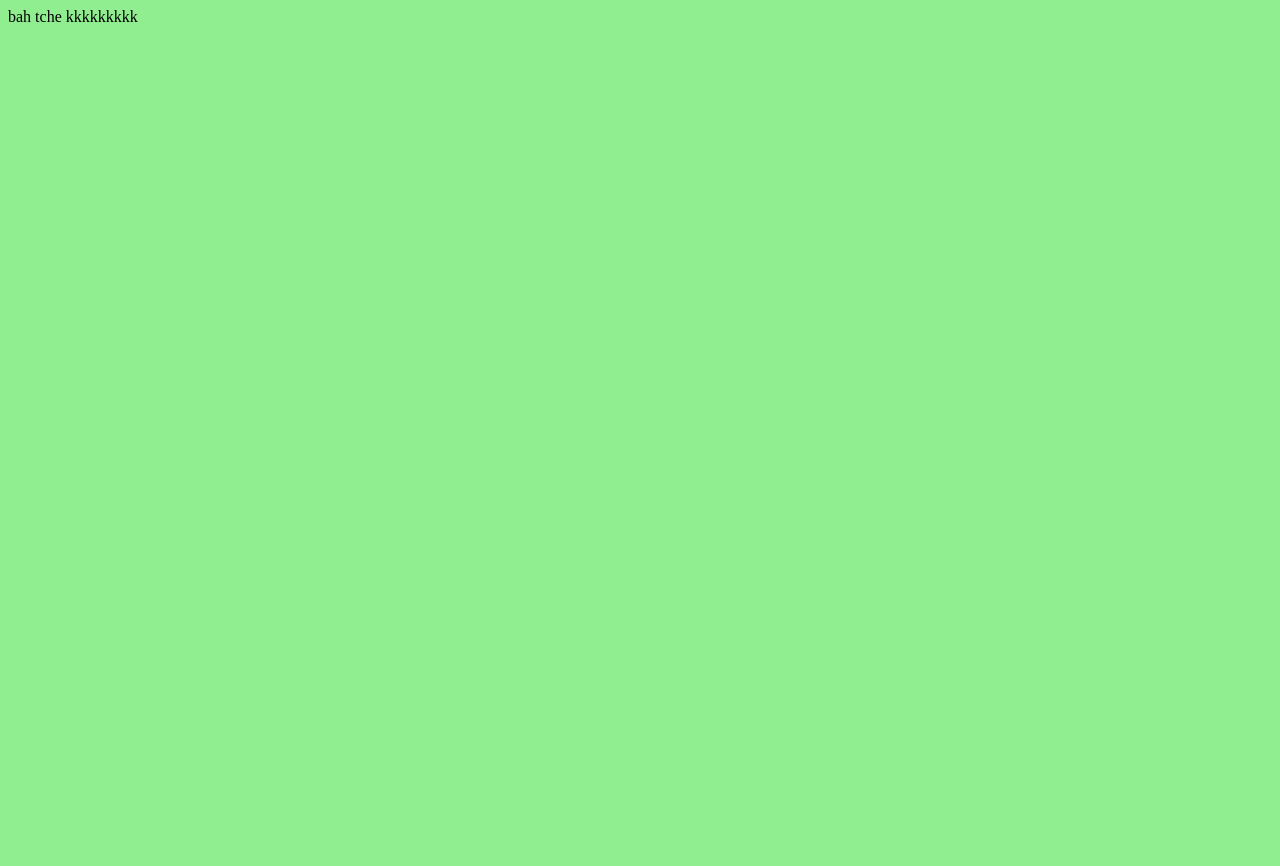
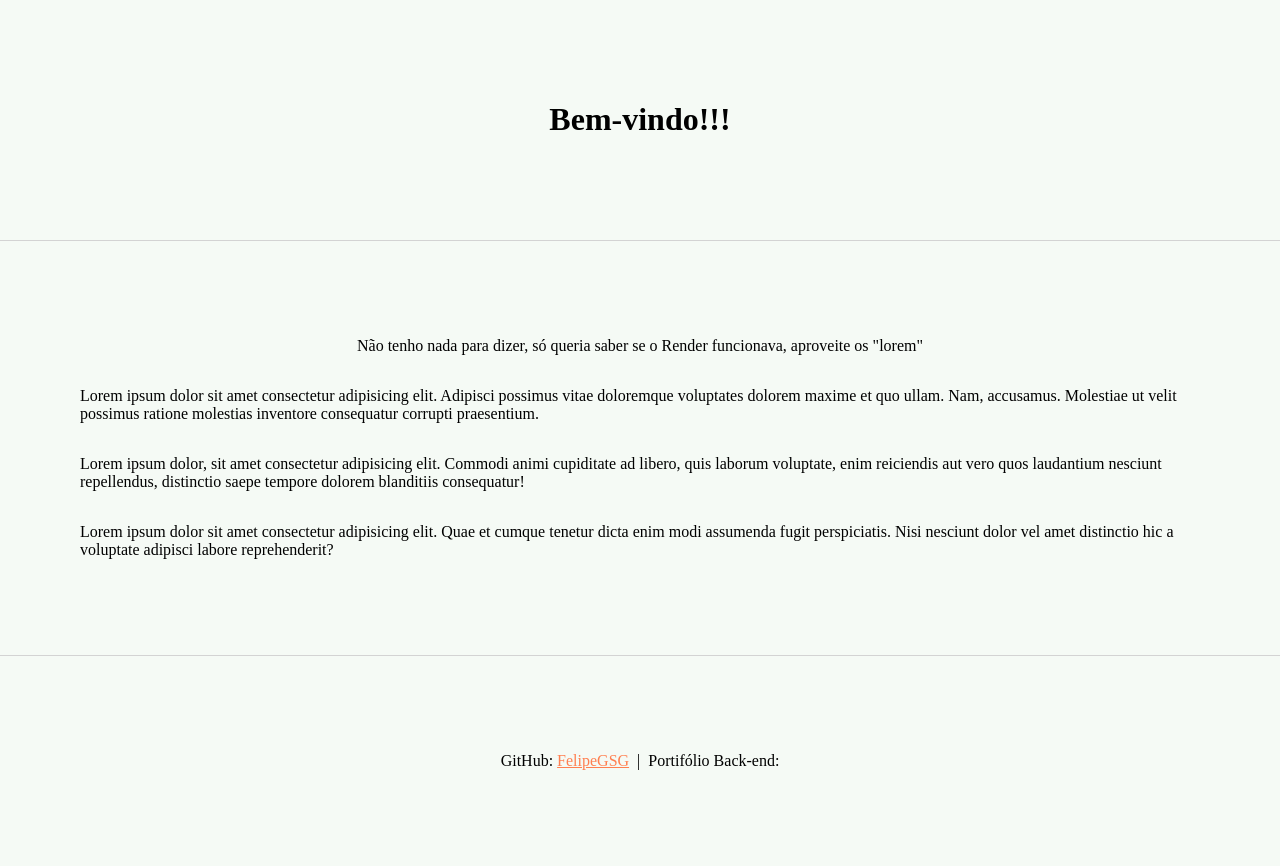
Before and after one commit to FelipeGSG/primeiro-uso-render, a website: page public/index.html in a window 1280 px wide. Before the commit the page ends 800 px from the top, so only its background shows below. Drawn offline with Linux system fonts and the light colour scheme.

Commit message:
Add files via upload

```diff
--- /dev/null
+++ b/package.json
@@ -0,0 +1,5 @@
+{
+  "dependencies": {
+    "express": "^4.21.2"
+  }
+}
--- a/public/index.html
+++ b/public/index.html
@@ -3,11 +3,23 @@
 <head>
     <meta charset="UTF-8">
     <meta name="viewport" content="width=device-width, initial-scale=1.0">
-    <title>Document</title>
+    <title>Primeiro teste</title>
 
     <link rel="stylesheet" href="style.css">
 </head>
 <body>
-    bah tche kkkkkkkkk
+    <header>
+        <h1>Bem-vindo!!!</h1>
+    </header>
+    <main>
+        <p>Não tenho nada para dizer, só queria saber se o Render funcionava, aproveite os "lorem"</p>
+        <p>Lorem ipsum dolor sit amet consectetur adipisicing elit. Adipisci possimus vitae doloremque voluptates dolorem maxime et quo ullam. Nam, accusamus. Molestiae ut velit possimus ratione molestias inventore consequatur corrupti praesentium.</p>
+        <p>Lorem ipsum dolor, sit amet consectetur adipisicing elit. Commodi animi cupiditate ad libero, quis laborum voluptate, enim reiciendis aut vero quos laudantium nesciunt repellendus, distinctio saepe tempore dolorem blanditiis consequatur!</p>
+        <p>Lorem ipsum dolor sit amet consectetur adipisicing elit. Quae et cumque tenetur dicta enim modi assumenda fugit perspiciatis. Nisi nesciunt dolor vel amet distinctio hic a voluptate adipisci labore reprehenderit?</p>
+    </main>
+    <footer>
+        <p>GitHub: <a target="_blank" href="https://github.com/FelipeGSG">FelipeGSG</a> &nbsp;|&nbsp;
+           Portifólio Back-end: <a target="_blank" href=""></a></p>
+    </footer>
 </body>
 </html>
--- a/public/style.css
+++ b/public/style.css
@@ -1,3 +1,36 @@
+*{
+    box-sizing: border-box;
+
+}
 body{
-    background-color: lightgreen;
+    background-color: rgb(245, 250, 245);
+    margin: 0;
+    min-height: 100vh;
+    display: flex;
+    flex-direction: column;
 }
+header, main, footer{
+    width: 100%;
+    display: flex;
+    flex-direction: column;
+    align-items: center;
+    justify-content: center;
+    box-sizing: border-box;
+    flex-wrap: wrap;
+    padding: 80px;
+}
+header, main{
+    border-bottom: 1px solid lightgray;
+}
+main{
+    min-height: 350px;
+}
+a{
+    color: coral;
+}
+
+@media (max-width: 800px) {
+    header, main, footer{
+        padding: 80px 30px;
+    }
+}
--- a/server.js
+++ b/server.js
@@ -1,6 +1,6 @@
 //CONFIGURAR BACKEND
 //Criar duas variáveis - Consumir framework expresse instância
-const express = require('express')
+const express = require('express');
 const app = express();
 
 //Rota para os arquivos estáticos (public)
```
Also changed, not shown: 1 other file.
